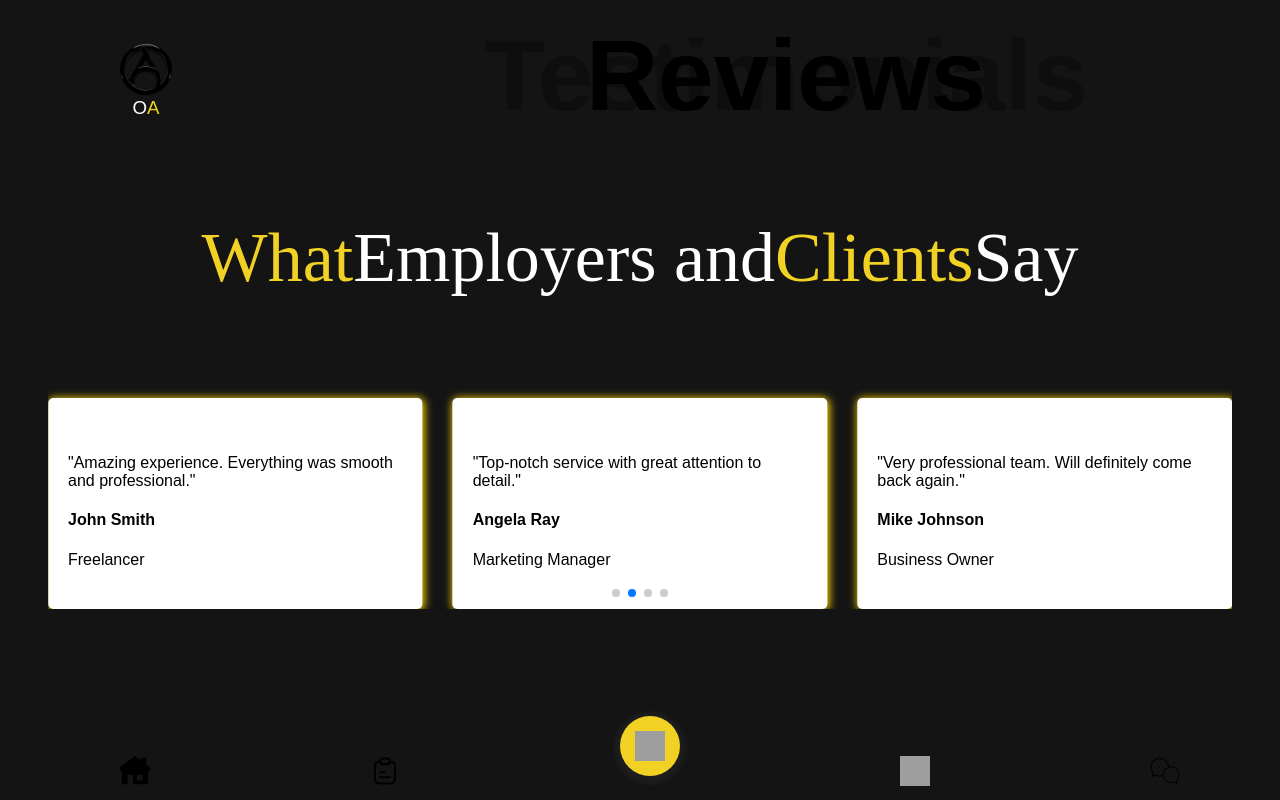
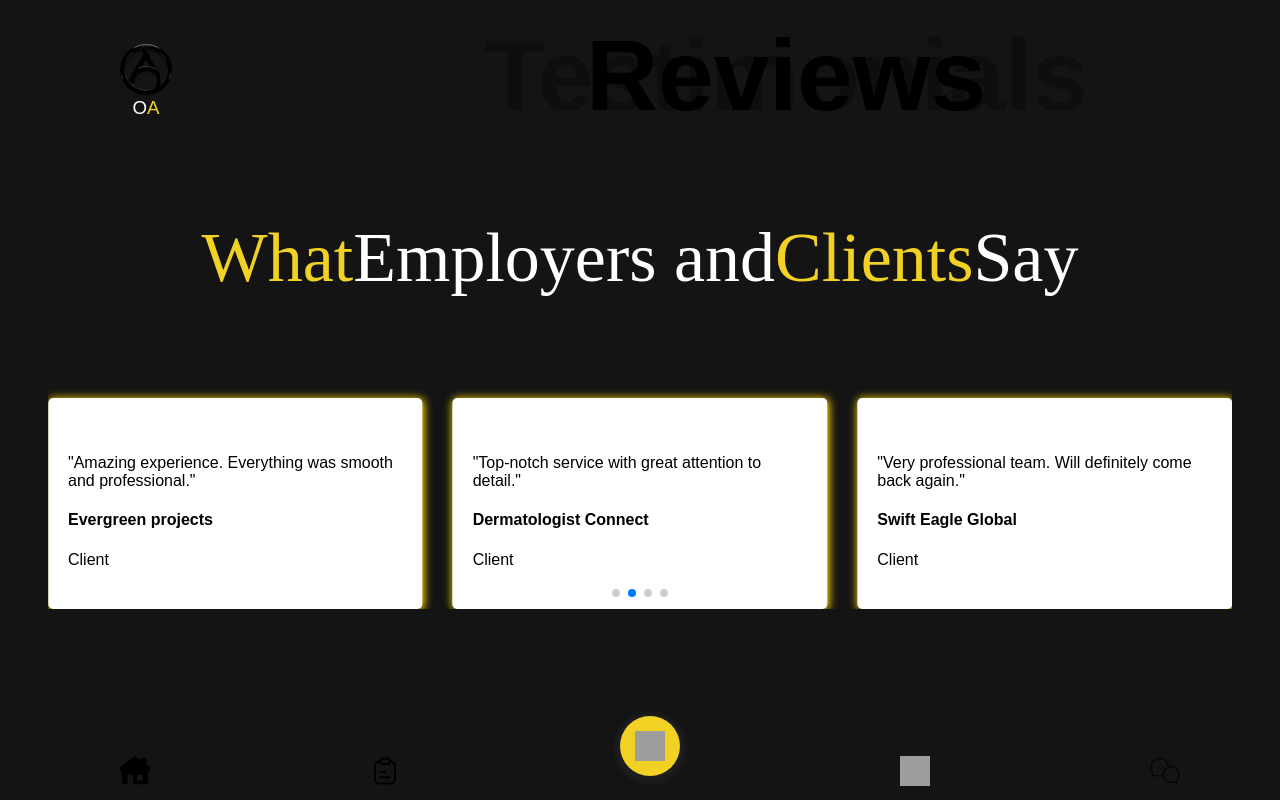
Before and after one commit to Jabulani-FA/mynew__portfolio, a React (Vite) app: page /testimonial in a window 1280 px wide. Shown: the top 800 px of the page. Built offline with nearby package versions, Linux system fonts and the light colour scheme; grey boxes are pictures that could not be loaded; a web font is replaced by a local one.

Commit message:
updated comment

```diff
--- a/src/components/HomeBody.jsx
+++ b/src/components/HomeBody.jsx
@@ -1,4 +1,4 @@
-import React, { useRef, useState } from "react";
+import React from "react";
 import Header from "./Header";
 import FlexNav from "./FlexNav";
 import { motion } from "framer-motion";
@@ -9,10 +9,8 @@ import {
 import {
   FaReact,
   FaHtml5,
-  FaCss3Alt,
   FaNodeJs,
   FaDatabase,
-  FaServer,
   FaGitAlt,
   FaCode,
 } from "react-icons/fa";
--- a/src/components/Testimonial.jsx
+++ b/src/components/Testimonial.jsx
@@ -11,24 +11,24 @@ import { Navigation, Pagination, Autoplay } from "swiper/modules";
 
 const testimonials = [
   {
-    name: "Jane Doe",
+    name: "Adegboye Opeyemi",
     message: "This service exceeded my expectations. Highly recommended!",
-    role: "CEO, Example Corp",
+    role: "Employer, Zentedge Solutions",
   },
   {
-    name: "John Smith",
+    name: "Evergreen projects",
     message: "Amazing experience. Everything was smooth and professional.",
-    role: "Freelancer",
+    role: "Client",
   },
   {
-    name: "Angela Ray",
+    name: "Dermatologist Connect",
     message: "Top-notch service with great attention to detail.",
-    role: "Marketing Manager",
+    role: "Client",
   },
   {
-    name: "Mike Johnson",
+    name: "Swift Eagle Global",
     message: "Very professional team. Will definitely come back again.",
-    role: "Business Owner",
+    role: "Client",
   },
 ];
 
```
